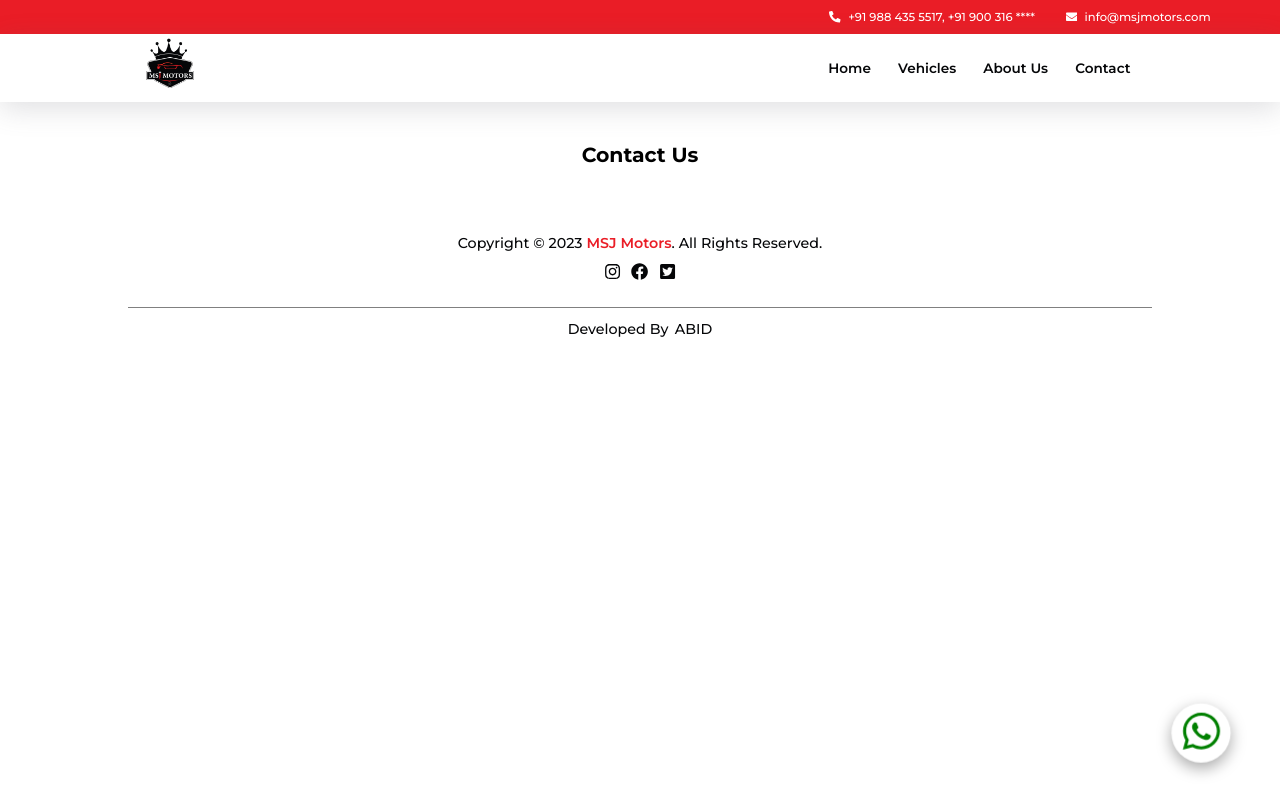
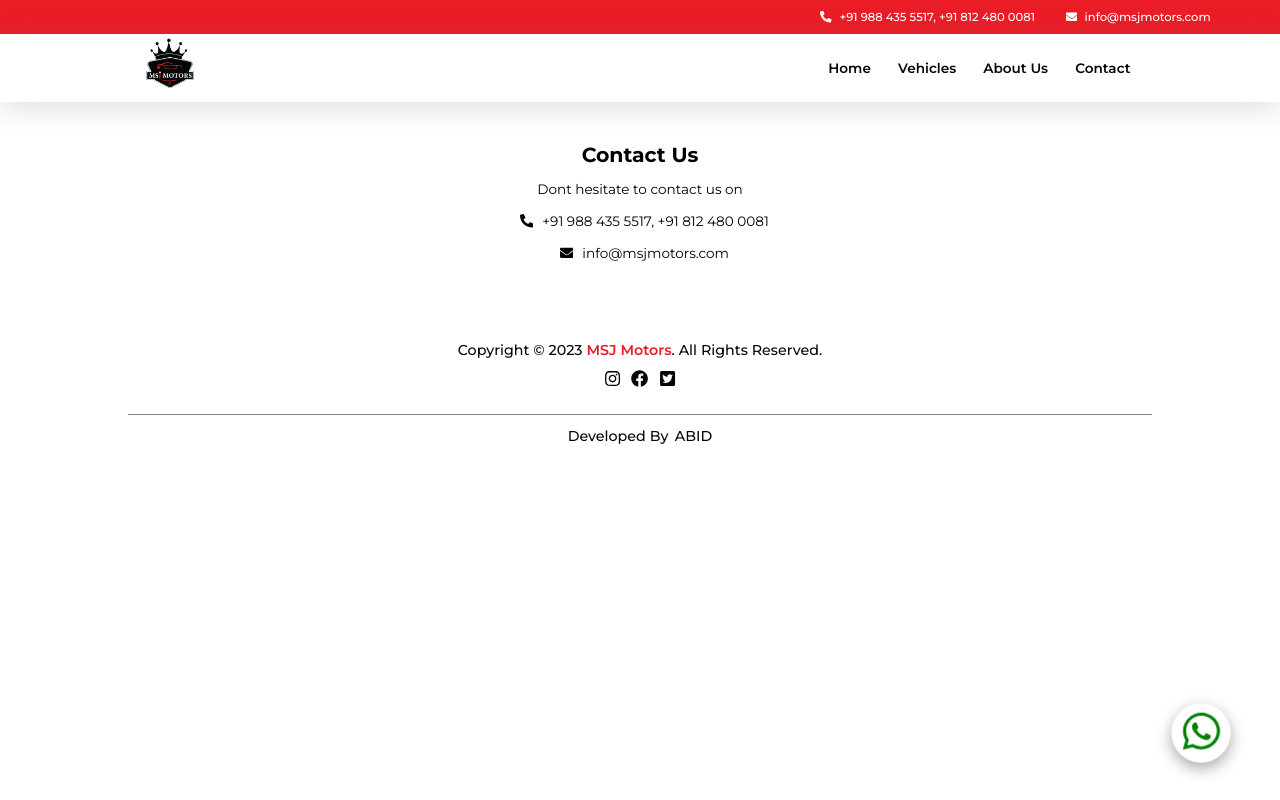
Before and after one commit to ghulamabidhassan/msjmotors, a React (Create React App) app: page /contact in a window 1280 px wide. Built offline with nearby package versions, Linux system fonts and the light colour scheme.

Commit message:
contact us page

```diff
--- a/src/Contact.js
+++ b/src/Contact.js
@@ -1,7 +1,24 @@
+import { FaPhoneAlt, FaEnvelope } from "react-icons/fa";
+
 const Contact = () => {
   return (
     <section className="contact">
       <h2>Contact Us</h2>
+      <p className="contact-content">
+        Dont hesitate to contact us on
+        <br />
+        <br />
+        <span className="icon">
+          <FaPhoneAlt className="fa-icon" /> +91 988 435 5517, +91 812 480 0081
+        </span>
+        <br />
+        <span className="icon">
+          <FaEnvelope className=" fa-icon" />{" "}
+          <a className="inherit" href="mailto:jawad@gmail.com">
+            info@msjmotors.com
+          </a>
+        </span>
+      </p>
     </section>
   );
 };
--- a/src/Info.js
+++ b/src/Info.js
@@ -4,7 +4,7 @@ const Info = () => {
   return (
     <div className="info-section">
       <span className="icon">
-        <FaPhoneAlt className="fa-icon" /> +91 988 435 5517, +91 900 316 ****
+        <FaPhoneAlt className="fa-icon" /> +91 988 435 5517, +91 812 480 0081
       </span>
       <span className="icon">
         <FaEnvelope className="fa-icon" />{" "}
--- a/src/index.css
+++ b/src/index.css
@@ -462,6 +462,19 @@ footer > div:nth-child(1) {
   color: inherit;
 }
 
+.inherit {
+  color: inherit;
+  transition: 300ms ease-in-out;
+}
+
+.inherit:hover {
+  color: var(--Red);
+}
+
+.contact-content {
+  margin: 1em 0;
+}
+
 @media screen and (min-width: 768px) {
   main {
     width: 100%;
```
